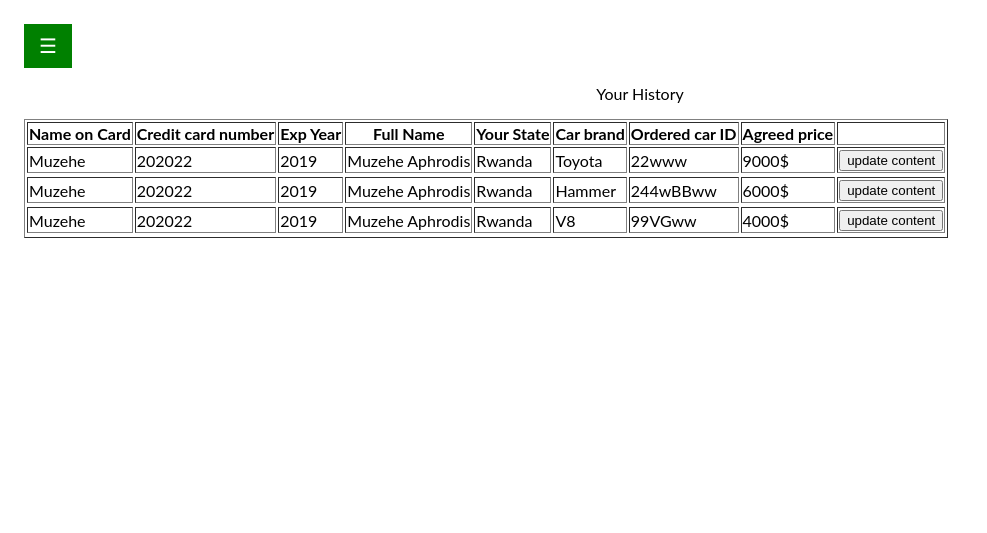
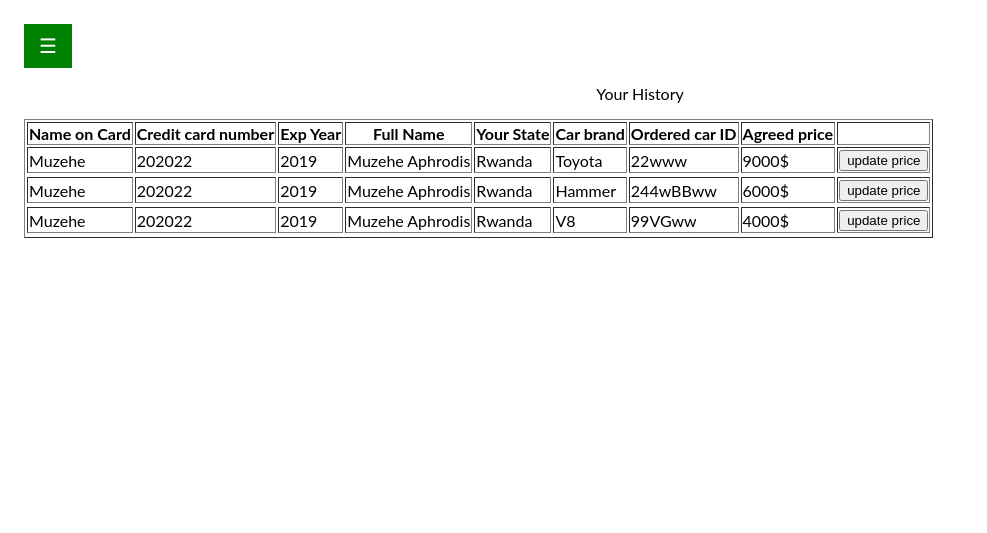
Before and after one commit to nshutijonathan/Auto-Mart, a plain HTML site: page html/update_price_purchase_order.html in a window 1280 px wide. Shown: the whole page, without its empty margins (0-987 px from the left). Drawn offline with Linux system fonts and the light colour scheme.

```diff
--- a/html/update_price_purchase_order.html
+++ b/html/update_price_purchase_order.html
@@ -39,7 +39,7 @@
   <td>Toyota</td>
   <td>22www</td>
   <td>9000$</td>
-  <td><input type="button"  onclick="changecontent()" value="update content"></td>
+  <td><input type="button"  onclick="changecontent()" value="update price"></td>
   <tr>
     <tr>
   <td>Muzehe</td>
@@ -50,7 +50,7 @@
   <td>Hammer</td>
   <td>244wBBww</td>
   <td>6000$</td>
-  <td><input type="button" onclick="changecontent()" value="update content"></td>
+  <td><input type="button" onclick="changecontent()" value="update price"></td>
   <tr>
     <tr>
   <td>Muzehe</td>
@@ -61,7 +61,7 @@
   <td>V8</td>
   <td>99VGww</td>
   <td>4000$</td>
-  <td><input type="button" onclick="changecontent()" value="update content"></td>
+  <td><input type="button" onclick="changecontent()" value="update price"></td>
   <tr>
 </table>
 <script src="../js/auth.js">
```
Also changed, not shown: html/sellerpanel.html (+2 -1 lines), css/seller.css (added).
